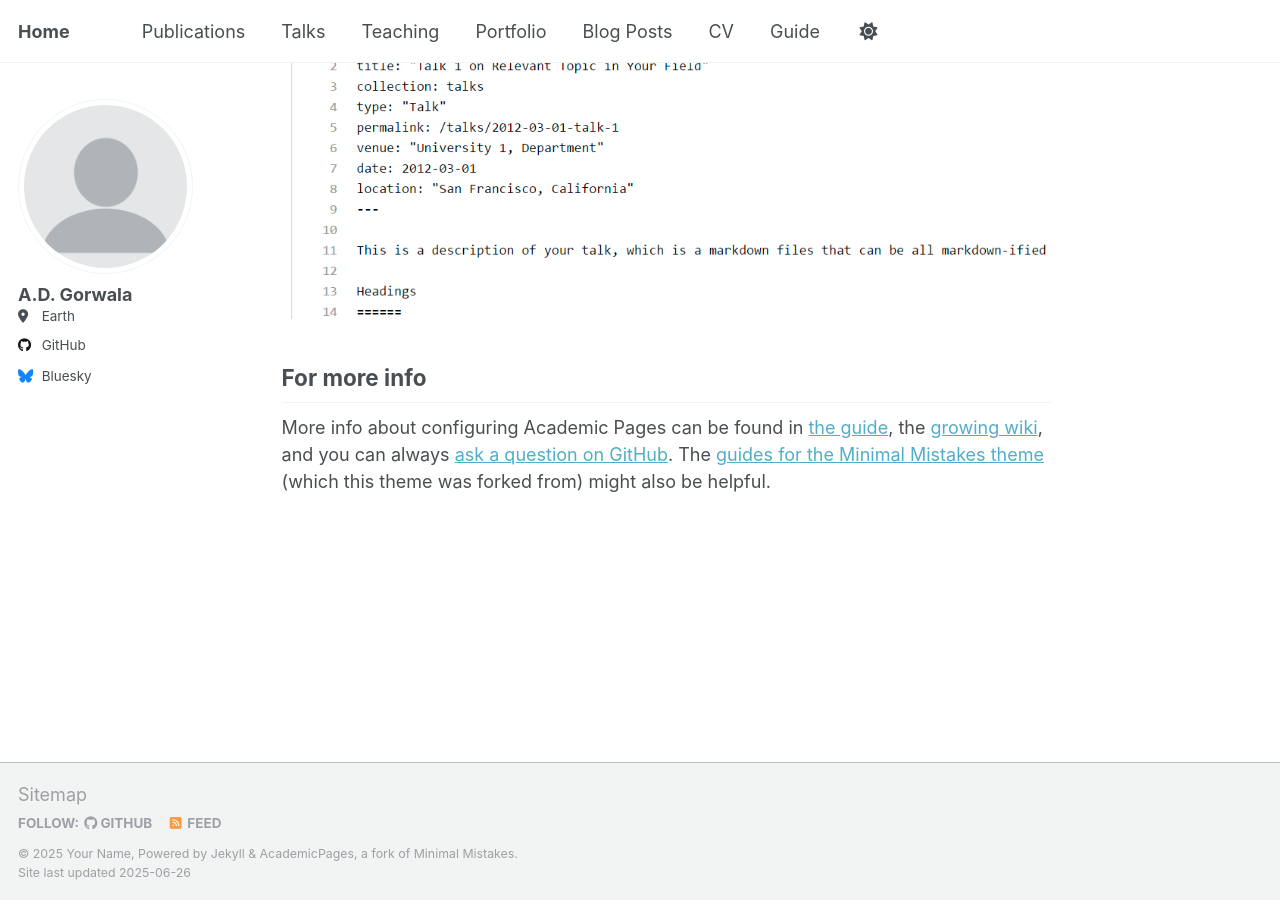
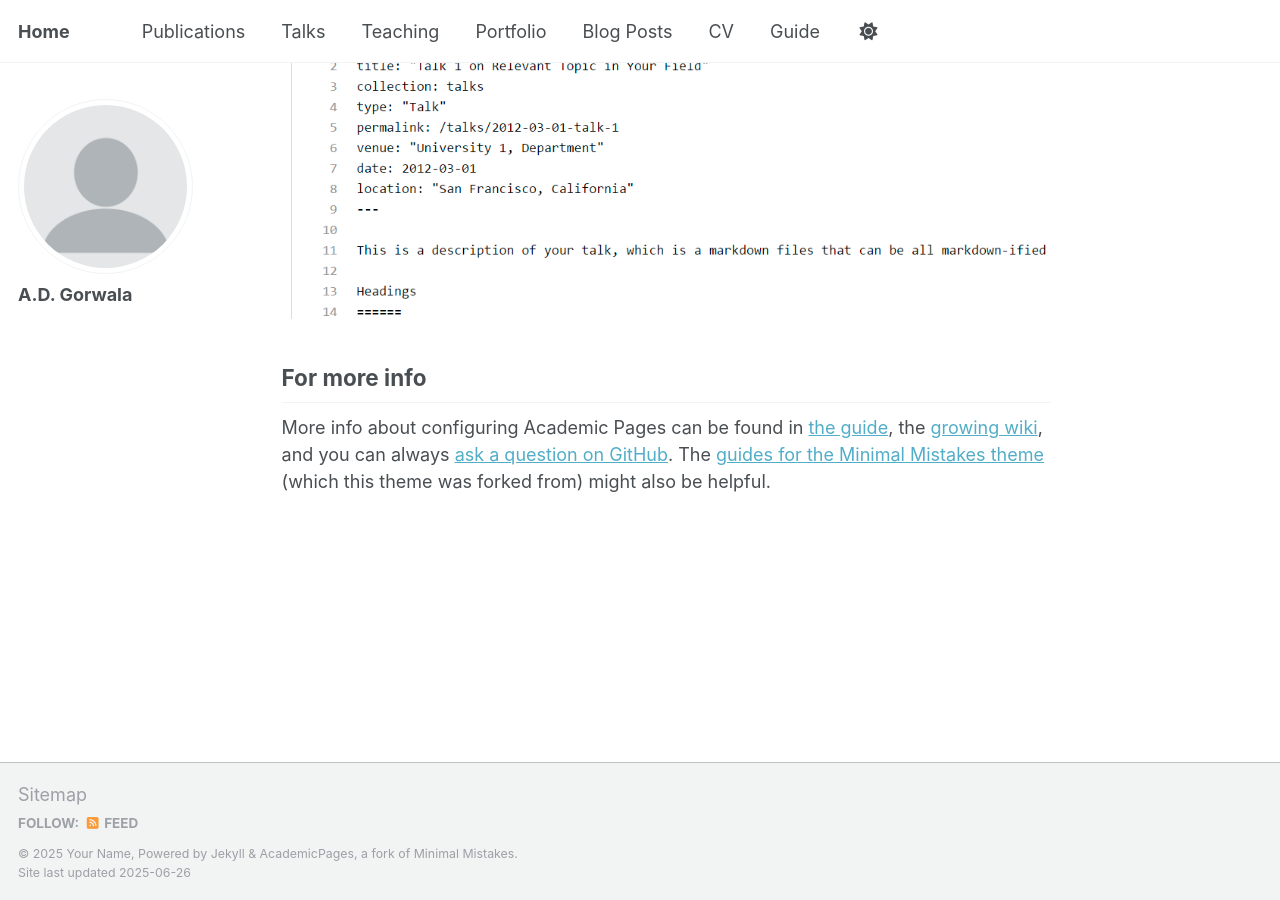
Before and after one commit to goob-gooberson/adgorwala, a Jekyll site: the page built from _pages/about.md, in a window 1280 px wide and 900 px high, scrolled down 2636 px. Built offline with Jekyll 4.4.1, drawn with Linux system fonts in a browser that asks for light colours; part of the change alters nothing that is shown.

Commit message:
Update _config.yml

```diff
--- a/_config.yml
+++ b/_config.yml
@@ -25,19 +25,19 @@ author:
   avatar           : "profile.png"
   name             : "A.D. Gorwala"
   pronouns         : # example: "she/her"
-  bio              :
-  location         : "Earth"
+  bio              : # URL
+  location         : # URL
   uri              : # URL
-  email            :
+  email            : # URL
 
   # Academic websites
   academia         : # URL
   arxiv            : # URL - Update with the correct link to your profile
-  googlescholar    :
+  googlescholar    : # URL
   impactstory      : # URL
-  orcid            :
+  orcid            : # URL
   semantic         : # URL
-  pubmed           :
+  pubmed           : # URL
   researchgate     : # URL
   scopus           : # URL
 
@@ -45,12 +45,12 @@ author:
   bitbucket        : # Username - Update with your username on the site
   codepen          : # Username
   dribbble         : # Username
-  github           : "academicpages"
+  github           : # Username
   kaggle           : # Username
   stackoverflow    : # User number or user number and name (i.e., use "1" or "1/jeff-atwood")
 
   # Social media
-  bluesky          : "bsky.app" # Replace this with you Bluesky username
+  bluesky          : # Replace this with your Bluesky username
   facebook         : # Username
   flickr           : # Username
   foursquare       : # Username
```
